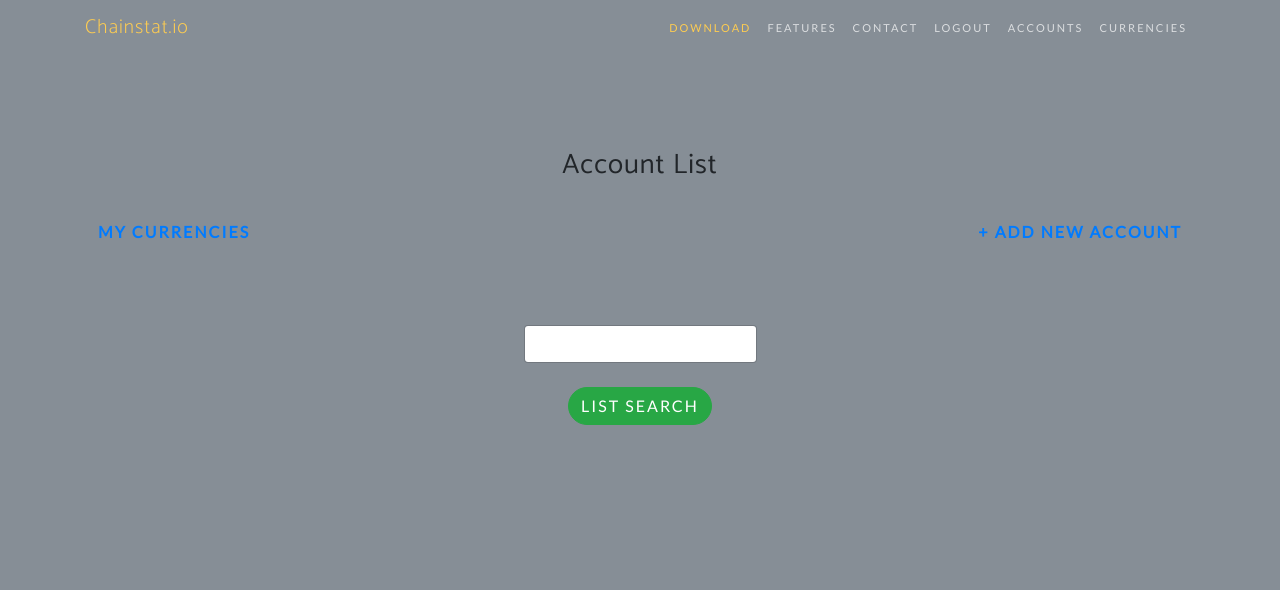
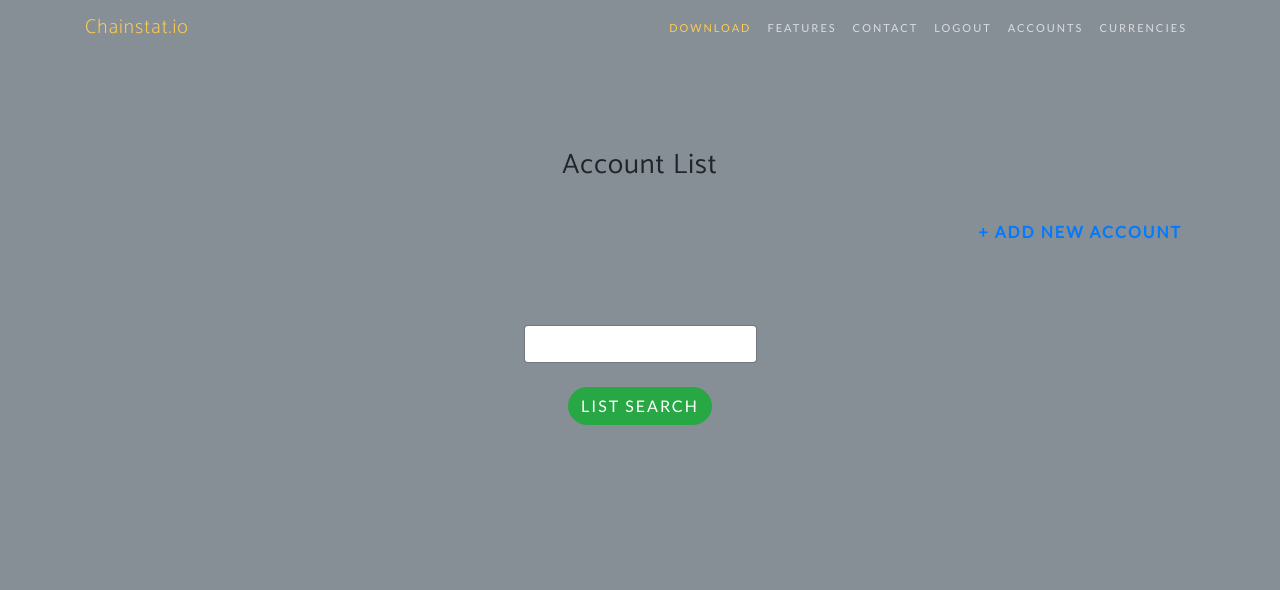
Before and after one commit to AM-44/crmgt, a Django app: page /account/list/ in a window 1280 px wide. Shown: the top 590 px of the page. Run offline with Django 3.2, Linux system fonts and the light colour scheme; the visitor is signed in with stand-in values (Sample User, id 1); parts of the project's set-up code (start-up, migrations or seed data) failed here and were passed over; some libraries are stand-ins or nearby versions; some web fonts are replaced.

Commit message:
merged currency_detail_part_2 to master branch

```diff
--- a/crmapp/templates/accounts/account_list.html
+++ b/crmapp/templates/accounts/account_list.html
@@ -14,10 +14,6 @@
                             <span class="pull-right">
                                 <a href="{% url 'crmapp.accounts.views.account_cru' %}"
                                    class="btn btn-link p-r-none"><b>+ Add New Account</b></a>
-                            </span>
-                            <span class="pull-left">
-                                <a href="{% url 'crmapp.accounts.views.account_cru' %}"
-                                   class="btn btn-link p-r-none"><b>My Currencies</b></a>
                             </span>
                         </br>
                     </div>
```
